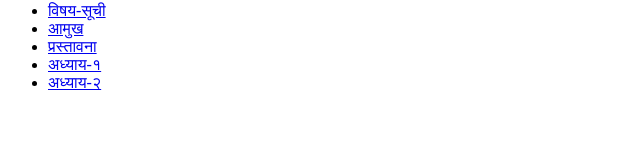
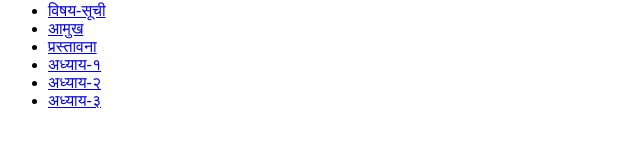
Before and after one commit to Neo-sunny/Hindi-Bhagwatam, a plain HTML site: page index.html in a window 1280 px wide. Shown: the part 126-272 px from the top of the page, 0-640 px from the left. Drawn offline with Linux system fonts and the light colour scheme.

Commit message:
Add link for अध्याय-३ in index.html

```diff
--- a/index.html
+++ b/index.html
@@ -14,6 +14,7 @@
   <li><a href="Canto2/प्रस्तावना.pdf" target="_blank"> प्रस्तावना  </a></li>
   <li><a href="Canto2/अध्याय-१.pdf" target="_blank"> अध्याय-१ </a></li>
   <li><a href="Canto2/अध्याय-२.pdf" target="_blank"> अध्याय-२ </a></li>
+  <li><a href="Canto2/अध्याय-३.pdf" target="_blank"> अध्याय-३ </a></li>
 </ul>
 
 </body>
```
